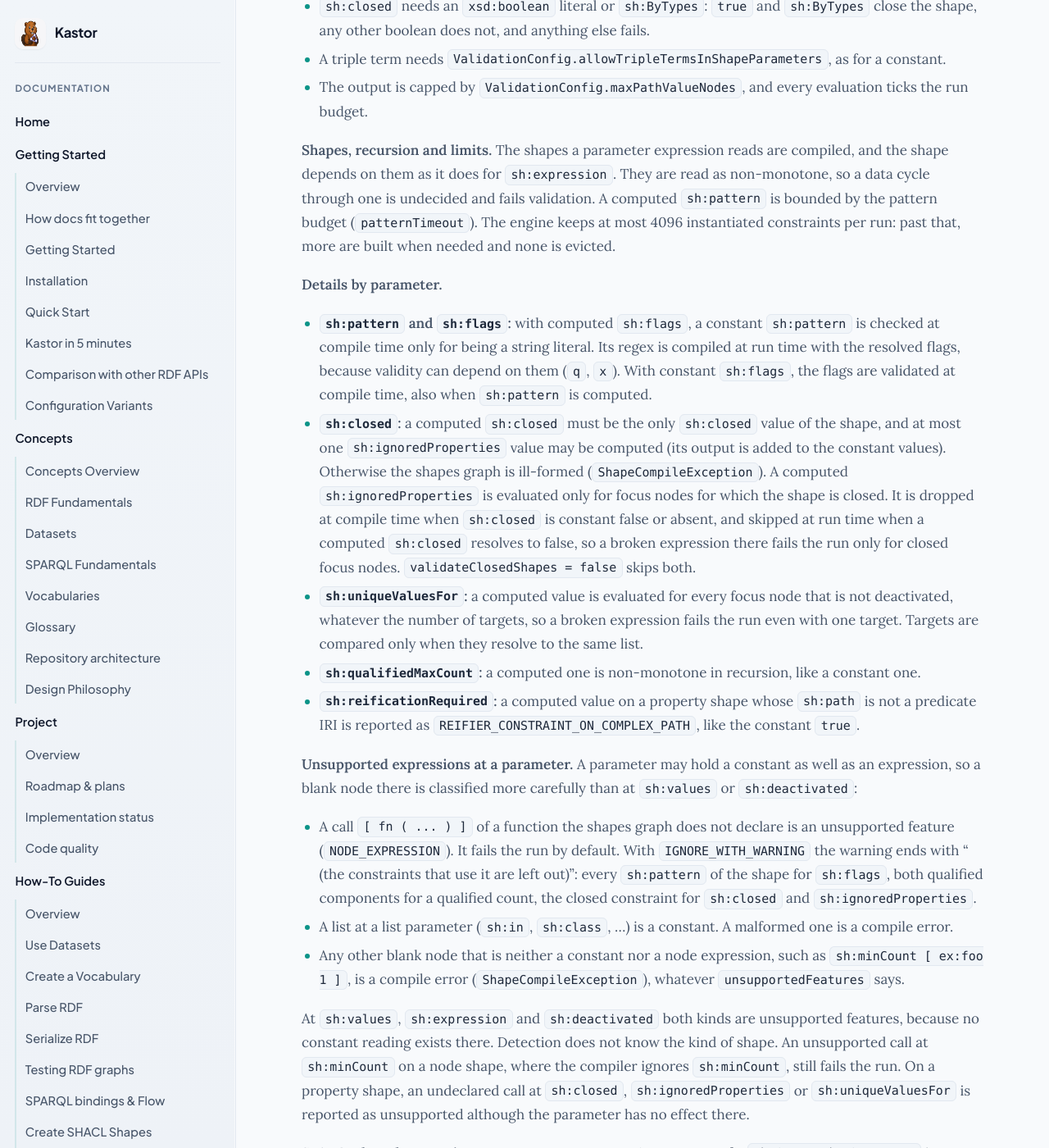
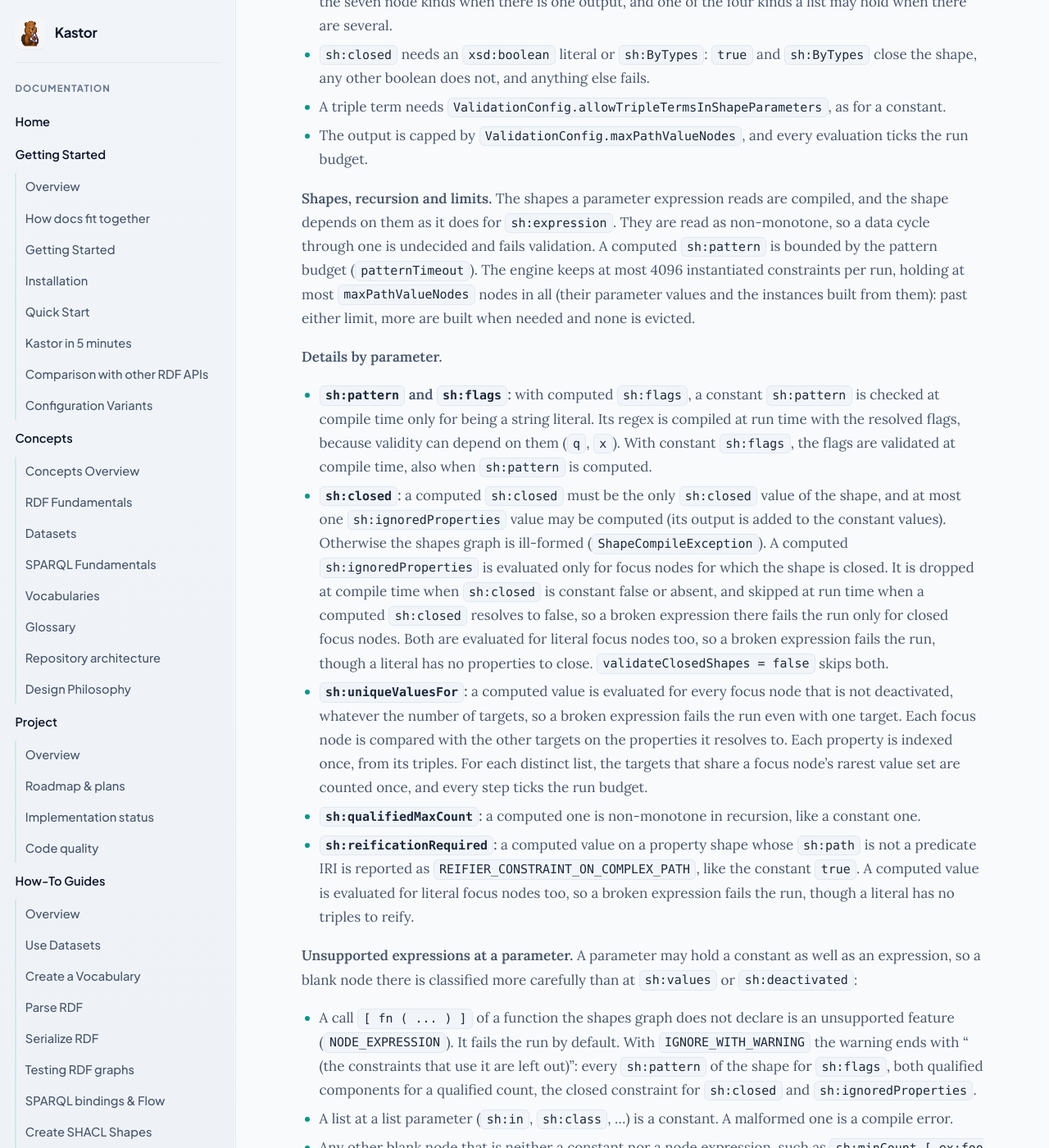
Before and after one commit to geoknoesis/kastor, a Jekyll site: the page built from docs/kastor/features/shacl-validation.md, in a window 1280 px wide and 1400 px high, scrolled down 16033 px. Shown: the whole window at 82% size. Built offline with Jekyll 4.4.1, drawn with Linux system fonts in a browser that asks for light colours; our own code applies the rules of GitHub Pages for plain Markdown files; some of the changed text lies outside the part shown.

Commit message:
docs(shacl): record changed meanings of ill-formed constants under Dynamic SHACL
CHANGELOG "Changed" entries for lists at single-node parameters and for []
at sh:datatype, sh:nodeKind, sh:rootClass, sh:languageIn and the
single-node parameters, pinned by a test. Docs: the integer datatypes
counts accept, the member cap of the instance cache, empty declaration
lists, literal focus nodes and how a computed sh:uniqueValuesFor compares.

Co-Authored-By: Claude Opus 5.5 <noreply@anthropic.com>

```diff
--- a/docs/kastor/features/shacl-validation.md
+++ b/docs/kastor/features/shacl-validation.md
@@ -289,22 +289,22 @@ The parameters of SPARQL-based constraint components are computed under the rule
 
 - A single node parameter fails on no output and on two or more. The same holds for a parameter of a SPARQL-based constraint component, even an `sh:optional` one.
 - An IRI or list parameter fails on no output.
-- Counts and lengths need a non-negative `xsd:integer`-family literal, bounds a literal, and booleans an `xsd:boolean` literal. A computed `"1"^^xsd:boolean` or `"0"^^xsd:boolean` is well typed but not true, as everywhere else: only `"true"^^xsd:boolean` is true.
+- Counts and lengths need a non-negative `xsd:integer`, `xsd:nonNegativeInteger` or `xsd:long` literal that fits in a 32-bit signed integer (other integer datatypes, such as `xsd:int`, are rejected), bounds a literal, and booleans an `xsd:boolean` literal. A computed `"1"^^xsd:boolean` or `"0"^^xsd:boolean` is well typed but not true, as everywhere else: only `"true"^^xsd:boolean` is true.
 - `sh:pattern` and `sh:flags` need `xsd:string` literals, and the pattern must compile with the flags.
 - `sh:class`, `sh:rootClass`, `sh:datatype`, `sh:uniqueValuesFor` and `sh:ignoredProperties` members need IRIs. `sh:languageIn` members need `xsd:string` literals. `sh:nodeKind` takes one of the seven node kinds when there is one output, and one of the four kinds a list may hold when there are several.
 - `sh:closed` needs an `xsd:boolean` literal or `sh:ByTypes`: `true` and `sh:ByTypes` close the shape, any other boolean does not, and anything else fails.
 - A triple term needs `ValidationConfig.allowTripleTermsInShapeParameters`, as for a constant.
 - The output is capped by `ValidationConfig.maxPathValueNodes`, and every evaluation ticks the run budget.
 
-**Shapes, recursion and limits.** The shapes a parameter expression reads are compiled, and the shape depends on them as it does for `sh:expression`. They are read as non-monotone, so a data cycle through one is undecided and fails validation. A computed `sh:pattern` is bounded by the pattern budget (`patternTimeout`). The engine keeps at most 4096 instantiated constraints per run: past that, more are built when needed and none is evicted.
+**Shapes, recursion and limits.** The shapes a parameter expression reads are compiled, and the shape depends on them as it does for `sh:expression`. They are read as non-monotone, so a data cycle through one is undecided and fails validation. A computed `sh:pattern` is bounded by the pattern budget (`patternTimeout`). The engine keeps at most 4096 instantiated constraints per run, holding at most `maxPathValueNodes` nodes in all (their parameter values and the instances built from them): past either limit, more are built when needed and none is evicted.
 
 **Details by parameter.**
 
 - **`sh:pattern` and `sh:flags`:** with computed `sh:flags`, a constant `sh:pattern` is checked at compile time only for being a string literal. Its regex is compiled at run time with the resolved flags, because validity can depend on them (`q`, `x`). With constant `sh:flags`, the flags are validated at compile time, also when `sh:pattern` is computed.
-- **`sh:closed`:** a computed `sh:closed` must be the only `sh:closed` value of the shape, and at most one `sh:ignoredProperties` value may be computed (its output is added to the constant values). Otherwise the shapes graph is ill-formed (`ShapeCompileException`). A computed `sh:ignoredProperties` is evaluated only for focus nodes for which the shape is closed. It is dropped at compile time when `sh:closed` is constant false or absent, and skipped at run time when a computed `sh:closed` resolves to false, so a broken expression there fails the run only for closed focus nodes. `validateClosedShapes = false` skips both.
-- **`sh:uniqueValuesFor`:** a computed value is evaluated for every focus node that is not deactivated, whatever the number of targets, so a broken expression fails the run even with one target. Targets are compared only when they resolve to the same list.
+- **`sh:closed`:** a computed `sh:closed` must be the only `sh:closed` value of the shape, and at most one `sh:ignoredProperties` value may be computed (its output is added to the constant values). Otherwise the shapes graph is ill-formed (`ShapeCompileException`). A computed `sh:ignoredProperties` is evaluated only for focus nodes for which the shape is closed. It is dropped at compile time when `sh:closed` is constant false or absent, and skipped at run time when a computed `sh:closed` resolves to false, so a broken expression there fails the run only for closed focus nodes. Both are evaluated for literal focus nodes too, so a broken expression fails the run, though a literal has no properties to close. `validateClosedShapes = false` skips both.
+- **`sh:uniqueValuesFor`:** a computed value is evaluated for every focus node that is not deactivated, whatever the number of targets, so a broken expression fails the run even with one target. Each focus node is compared with the other targets on the properties it resolves to. Each property is indexed once, from its triples. For each distinct list, the targets that share a focus node's rarest value set are counted once, and every step ticks the run budget.
 - **`sh:qualifiedMaxCount`:** a computed one is non-monotone in recursion, like a constant one.
-- **`sh:reificationRequired`:** a computed value on a property shape whose `sh:path` is not a predicate IRI is reported as `REIFIER_CONSTRAINT_ON_COMPLEX_PATH`, like the constant `true`.
+- **`sh:reificationRequired`:** a computed value on a property shape whose `sh:path` is not a predicate IRI is reported as `REIFIER_CONSTRAINT_ON_COMPLEX_PATH`, like the constant `true`. A computed value is evaluated for literal focus nodes too, so a broken expression fails the run, though a literal has no triples to reify.
 
 **Unsupported expressions at a parameter.** A parameter may hold a constant as well as an expression, so a blank node there is classified more carefully than at `sh:values` or `sh:deactivated`:
 
@@ -318,8 +318,8 @@ At `sh:values`, `sh:expression` and `sh:deactivated` both kinds are unsupported
 
 | Declaration | Needed |
 |---|---|
-| `sh:nodeKind` | an IRI among `sh:IRI`, `sh:Literal`, `sh:IRIOrLiteral`, `sh:TripleTerm`, or a list that holds only these |
-| `sh:datatype` | any |
+| `sh:nodeKind` | an IRI among `sh:IRI`, `sh:Literal`, `sh:IRIOrLiteral`, `sh:TripleTerm`, or a non-empty list that holds only these |
+| `sh:datatype` | any IRI or non-empty list (an empty list makes no constraint) |
 | `sh:in` | a list with no blank-node member |
 | `sh:pattern`, `sh:minLength`, `sh:maxLength`, `sh:minInclusive`, `sh:maxInclusive`, `sh:minExclusive`, `sh:maxExclusive` | a literal |
 | `sh:languageIn`, `sh:rootClass` | any |
```
Also changed, not shown: CHANGELOG.md, 1 other file.
